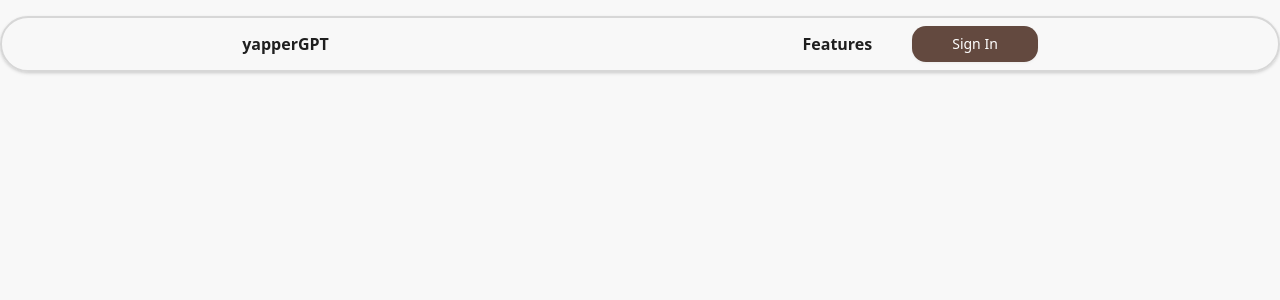
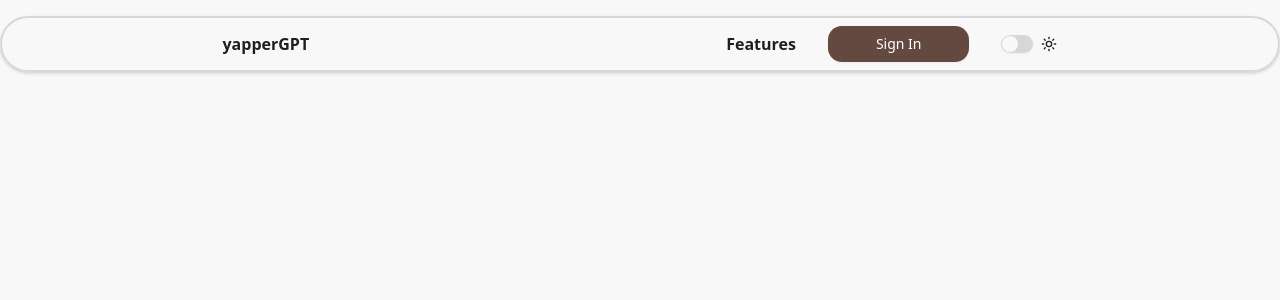
Before and after one commit to AdnanOmerbasic/YapperGPT, a Next.js app: page / in a window 1280 px wide. Shown: the top 300 px of the page. Built offline with nearby package versions, Linux system fonts and the light colour scheme.

Commit message:
add theme-switcher to navbar

```diff
--- a/package.json
+++ b/package.json
@@ -16,10 +16,12 @@
   },
   "dependencies": {
     "@radix-ui/react-slot": "^1.2.2",
+    "@radix-ui/react-switch": "^1.2.4",
     "class-variance-authority": "^0.7.1",
     "clsx": "^2.1.1",
     "lucide-react": "^0.509.0",
     "next": "15.3.1",
+    "next-themes": "^0.4.6",
     "react": "^19.0.0",
     "react-dom": "^19.0.0",
     "tailwind-merge": "^3.2.0"
--- a/src/app/_navigation/nav/navbar.tsx
+++ b/src/app/_navigation/nav/navbar.tsx
@@ -1,28 +1,28 @@
 import Link from 'next/link';
+import { ThemeSwitcher } from '@/app/_providers/theme-switcher';
 import { Button } from '@/components/ui/button';
 import { featuresSection, homePage, signInPage } from '@/lib/paths';
 
 export const Navbar = () => {
-  //TODO: Add Theme Switcher
-
   return (
     <header className="sticky z-50 mx-auto mt-4 max-w-7xl rounded-full border-2 py-2 shadow-md">
       <div>
         <nav className="flex items-center justify-around px-4">
-          <div className="flex w-28">
+          <div className="flex pr-2">
             <Link href={homePage()} className="font-semibold">
               yapperGPT
             </Link>
           </div>
-          <div className="flex items-center space-x-3 sm:space-x-10">
+          <div className="flex items-center space-x-2 sm:space-x-8">
             <ul className="cursor-pointer font-semibold">
               <li>
                 <Link href={featuresSection()}>Features</Link>
               </li>
             </ul>
             <Link href={signInPage()}>
-              <Button className="px-4 sm:px-10">Sign In</Button>
+              <Button className="px-4 sm:px-12">Sign In</Button>
             </Link>
+            <ThemeSwitcher />
           </div>
         </nav>
       </div>
--- /dev/null
+++ b/src/app/_providers/theme-provider.tsx
@@ -0,0 +1,18 @@
+'use client';
+import { ThemeProvider as NextThemesProvider } from 'next-themes';
+
+interface ThemeProviderProps {
+  children: React.ReactNode;
+}
+
+export function ThemeProvider({ children }: ThemeProviderProps) {
+  return (
+    <NextThemesProvider
+      attribute="class"
+      defaultTheme="system"
+      enableSystem
+      disableTransitionOnChange>
+      {children}
+    </NextThemesProvider>
+  );
+}
--- /dev/null
+++ b/src/app/_providers/theme-switcher.tsx
@@ -0,0 +1,34 @@
+'use client';
+import { LucideMoon, LucideSun } from 'lucide-react';
+import { useTheme } from 'next-themes';
+import { useEffect, useState } from 'react';
+import { Switch } from '@/components/ui/switch';
+
+export const ThemeSwitcher = () => {
+  const { setTheme, theme } = useTheme();
+  const [isLoaded, setIsLoaded] = useState(false);
+
+  useEffect(() => {
+    setIsLoaded(true);
+  }, []);
+
+  if (!isLoaded) {
+    return null;
+  }
+
+  return (
+    <div className="flex items-center justify-center space-x-2">
+      <Switch
+        checked={theme === 'dark'}
+        onCheckedChange={checked => setTheme(checked ? 'dark' : 'light')}
+      />
+      <span>
+        {theme === 'dark' ? (
+          <LucideMoon className="size-4" />
+        ) : (
+          <LucideSun className="size-4" />
+        )}
+      </span>
+    </div>
+  );
+};
--- a/src/app/layout.tsx
+++ b/src/app/layout.tsx
@@ -1,6 +1,7 @@
 import './globals.css';
 import { Geist, Geist_Mono } from 'next/font/google';
 import { Navbar } from './_navigation/nav/navbar';
+import { ThemeProvider } from './_providers/theme-provider';
 import type { Metadata } from 'next';
 
 const geistSans = Geist({
@@ -24,11 +25,13 @@
   children: React.ReactNode;
 }>) {
   return (
-    <html lang="en">
+    <html lang="en" suppressHydrationWarning>
       <body
         className={`${geistSans.variable} ${geistMono.variable} antialiased`}>
-        <Navbar />
-        <main>{children}</main>
+        <ThemeProvider>
+          <Navbar />
+          <main>{children}</main>
+        </ThemeProvider>
       </body>
     </html>
   );
--- /dev/null
+++ b/src/components/ui/switch.tsx
@@ -0,0 +1,30 @@
+'use client';
+
+import * as SwitchPrimitive from '@radix-ui/react-switch';
+import * as React from 'react';
+
+import { cn } from '@/lib/utils';
+
+function Switch({
+  className,
+  ...props
+}: React.ComponentProps<typeof SwitchPrimitive.Root>) {
+  return (
+    <SwitchPrimitive.Root
+      data-slot="switch"
+      className={cn(
+        'peer data-[state=checked]:bg-primary data-[state=unchecked]:bg-input focus-visible:border-ring focus-visible:ring-ring/50 dark:data-[state=unchecked]:bg-input/80 inline-flex h-[1.15rem] w-8 shrink-0 items-center rounded-full border border-transparent shadow-xs transition-all outline-none focus-visible:ring-[3px] disabled:cursor-not-allowed disabled:opacity-50',
+        className
+      )}
+      {...props}>
+      <SwitchPrimitive.Thumb
+        data-slot="switch-thumb"
+        className={cn(
+          'bg-background dark:data-[state=unchecked]:bg-foreground dark:data-[state=checked]:bg-primary-foreground pointer-events-none block size-4 rounded-full ring-0 transition-transform data-[state=checked]:translate-x-[calc(100%-2px)] data-[state=unchecked]:translate-x-0'
+        )}
+      />
+    </SwitchPrimitive.Root>
+  );
+}
+
+export { Switch };
```
Also changed, not shown: 1 other file (tests, documents, lock files or other folders).
